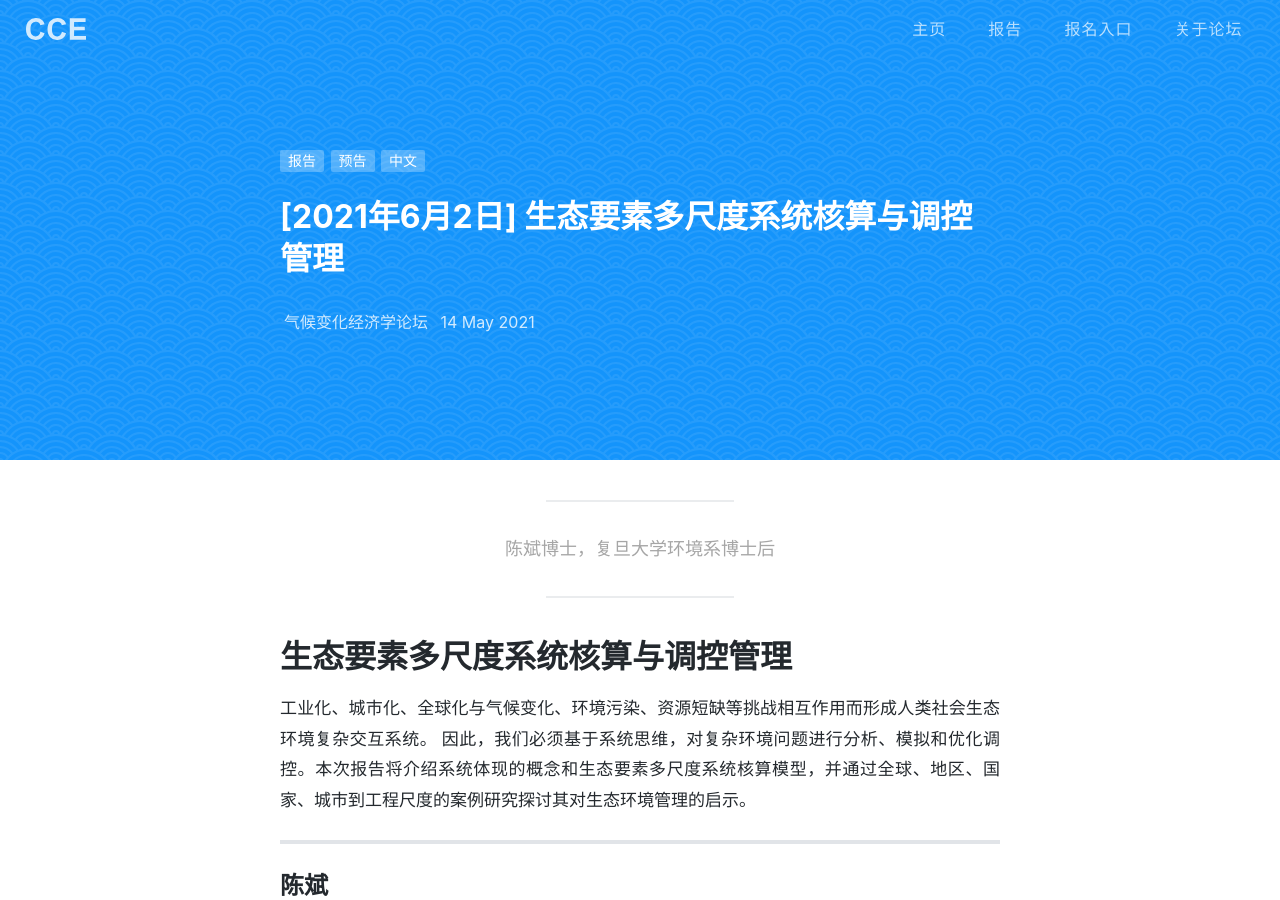
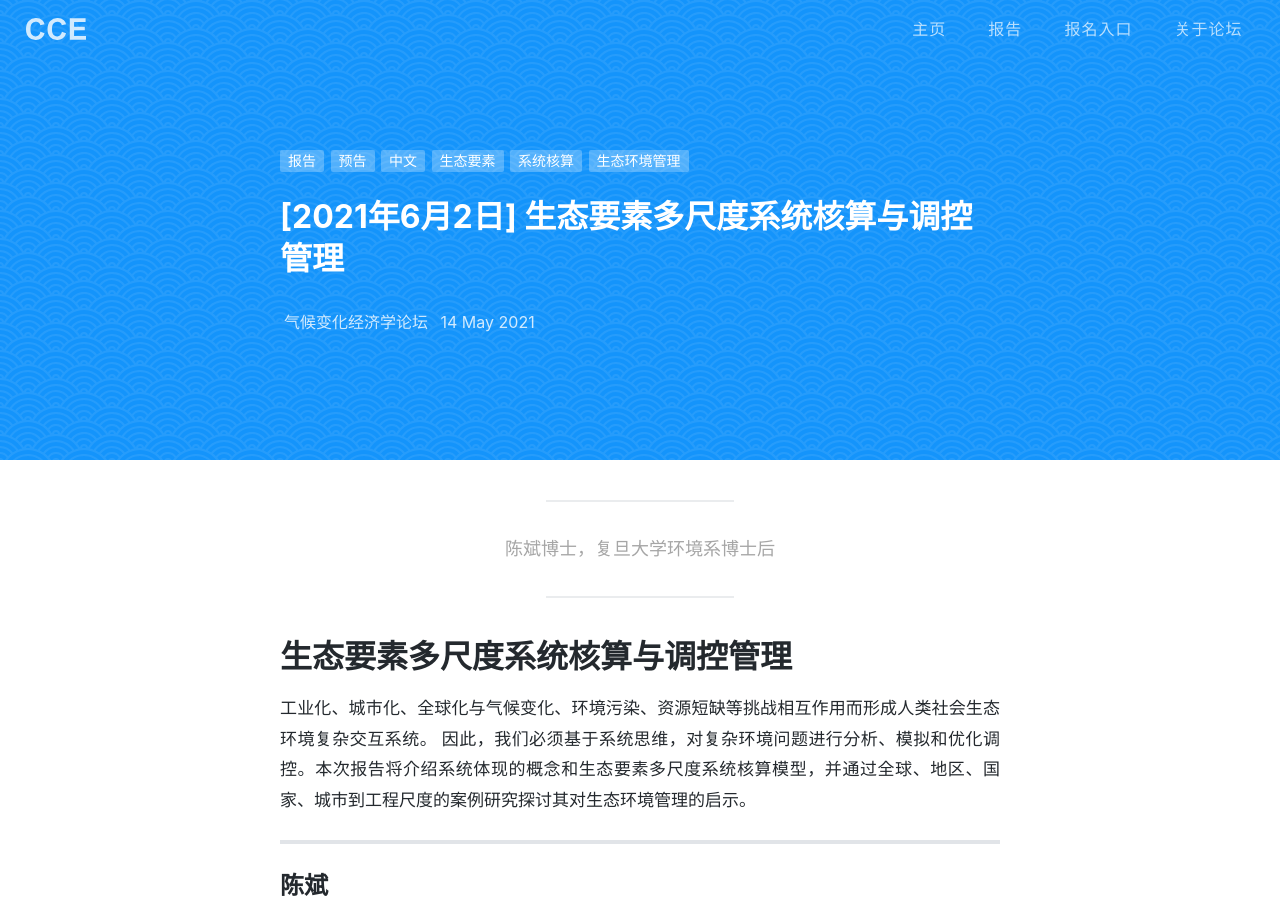
Before and after one commit to Climate-Economics/climate-economics.github.io, a Jekyll site: the page built from _posts/2021-06-02-chenbin.md, in a window 1280 px wide and 900 px high. Built offline with Jekyll 4.4.1, drawn with Linux system fonts in a browser that asks for light colours; nearby versions of some CDN libraries; a style sheet for code colours, icons or effects is not loaded.

Commit message:
Update 2021-06-02-chenbin.md

```diff
--- a/_posts/2021-06-02-chenbin.md
+++ b/_posts/2021-06-02-chenbin.md
@@ -3,7 +3,7 @@ layout: post
 title: '[2021年6月2日] 生态要素多尺度系统核算与调控管理'
 subtitle:  '陈斌博士，复旦大学环境系博士后'
 date: 2021-05-14
-tags: 报告 预告 中文
+tags: 报告 预告 中文 生态要素 系统核算 生态环境管理
 cover: 'assets/img/2021-06-02-chenbin/cover.png'
 ---
 
```
